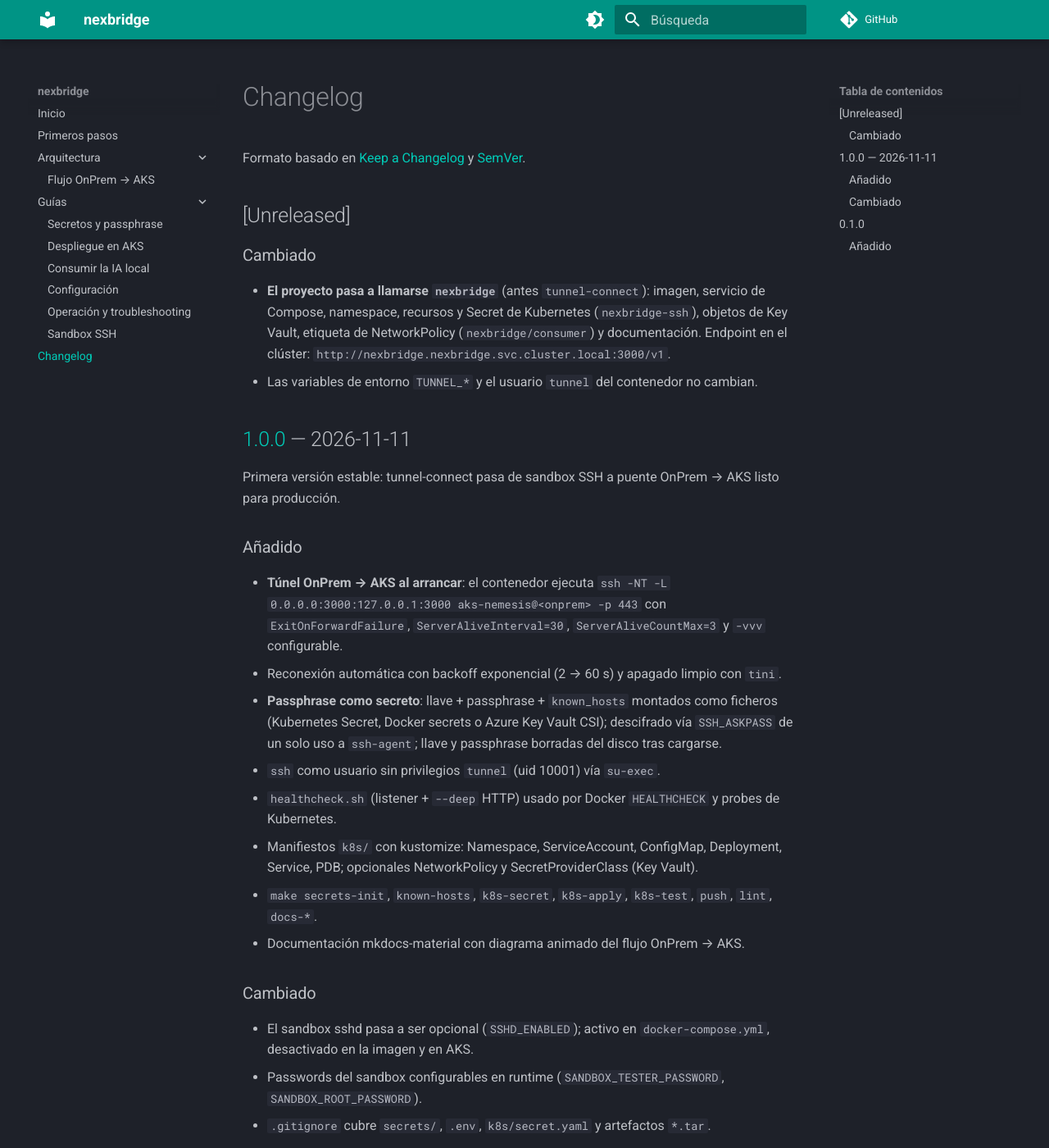
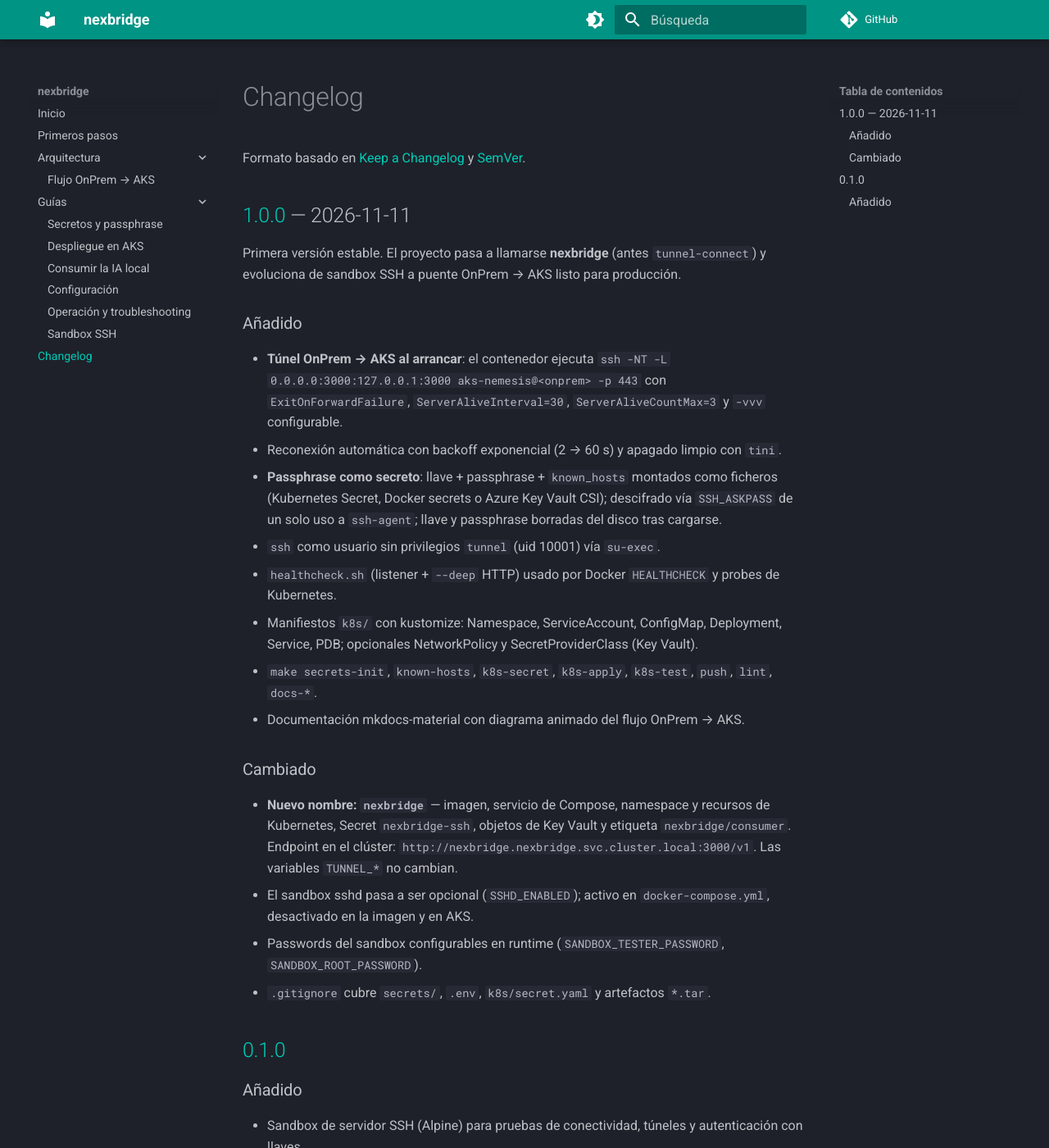
Before and after one commit to JGandiaC/NexBridge, an MkDocs documentation site: the page built from docs/docs/changelog.md, in a window 1280 px wide and 1400 px high. Shown: the whole window at 82% size. Built offline with MkDocs 1.6.1 and Material for MkDocs 9.7.7, drawn with Linux system fonts in a browser that asks for light colours; comment, search, counter and statistics services are not loaded.

Commit message:
docs: fold project rename into 1.0.0 changelog

```diff
--- a/docs/docs/changelog.md
+++ b/docs/docs/changelog.md
@@ -2,18 +2,9 @@
 
 Formato basado en [Keep a Changelog](https://keepachangelog.com/es-ES/1.1.0/) y [SemVer](https://semver.org/lang/es/).
 
-## [Unreleased]
-
-### Cambiado
-- **El proyecto pasa a llamarse `nexbridge`** (antes `tunnel-connect`): imagen, servicio de Compose,
-  namespace, recursos y Secret de Kubernetes (`nexbridge-ssh`), objetos de Key Vault, etiqueta de
-  NetworkPolicy (`nexbridge/consumer`) y documentación. Endpoint en el clúster:
-  `http://nexbridge.nexbridge.svc.cluster.local:3000/v1`.
-- Las variables de entorno `TUNNEL_*` y el usuario `tunnel` del contenedor no cambian.
-
 ## [1.0.0] — 2026-11-11
 
-Primera versión estable: tunnel-connect pasa de sandbox SSH a puente OnPrem → AKS listo para producción.
+Primera versión estable. El proyecto pasa a llamarse **nexbridge** (antes `tunnel-connect`) y evoluciona de sandbox SSH a puente OnPrem → AKS listo para producción.
 
 ### Añadido
 - **Túnel OnPrem → AKS al arrancar**: el contenedor ejecuta `ssh -NT -L 0.0.0.0:3000:127.0.0.1:3000 aks-nemesis@<onprem> -p 443`
@@ -30,6 +21,9 @@ Primera versión estable: tunnel-connect pasa de sandbox SSH a puente OnPrem →
 - Documentación mkdocs-material con diagrama animado del flujo OnPrem → AKS.
 
 ### Cambiado
+- **Nuevo nombre: `nexbridge`** — imagen, servicio de Compose, namespace y recursos de Kubernetes, Secret
+  `nexbridge-ssh`, objetos de Key Vault y etiqueta `nexbridge/consumer`. Endpoint en el clúster:
+  `http://nexbridge.nexbridge.svc.cluster.local:3000/v1`. Las variables `TUNNEL_*` no cambian.
 - El sandbox sshd pasa a ser opcional (`SSHD_ENABLED`); activo en `docker-compose.yml`, desactivado en la imagen y en AKS.
 - Passwords del sandbox configurables en runtime (`SANDBOX_TESTER_PASSWORD`, `SANDBOX_ROOT_PASSWORD`).
 - `.gitignore` cubre `secrets/`, `.env`, `k8s/secret.yaml` y artefactos `*.tar`.
```
Also changed, not shown: CHANGELOG.md.
